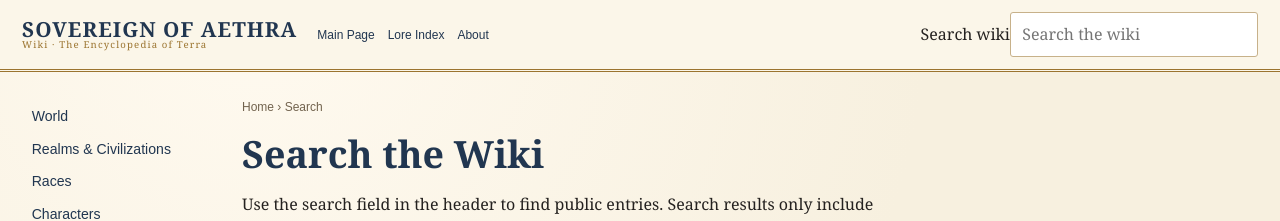
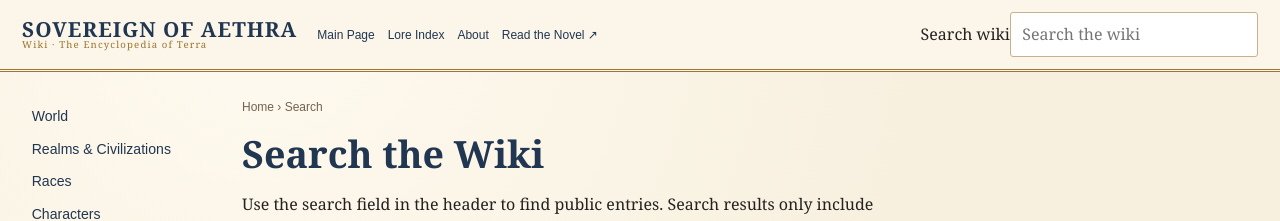
Before and after one commit to Iron-Bloom-Studio/sovereign-of-aethra-wiki, a Jekyll site: the page built from search/index.md, in a window 1280 px wide. Shown: the top 221 px of the page. Built offline with Jekyll 4.4.1, drawn with Linux system fonts in a browser that asks for light colours.

Commit message:
wiki: add global novel link

```diff
--- a/_data/navigation.yml
+++ b/_data/navigation.yml
@@ -3,6 +3,8 @@ header:
   - entity: lore
     label: Lore Index
   - entity: about
+  - entity: novel
+    label: Read the Novel ↗
 
 sidebar:
   - items:
```
